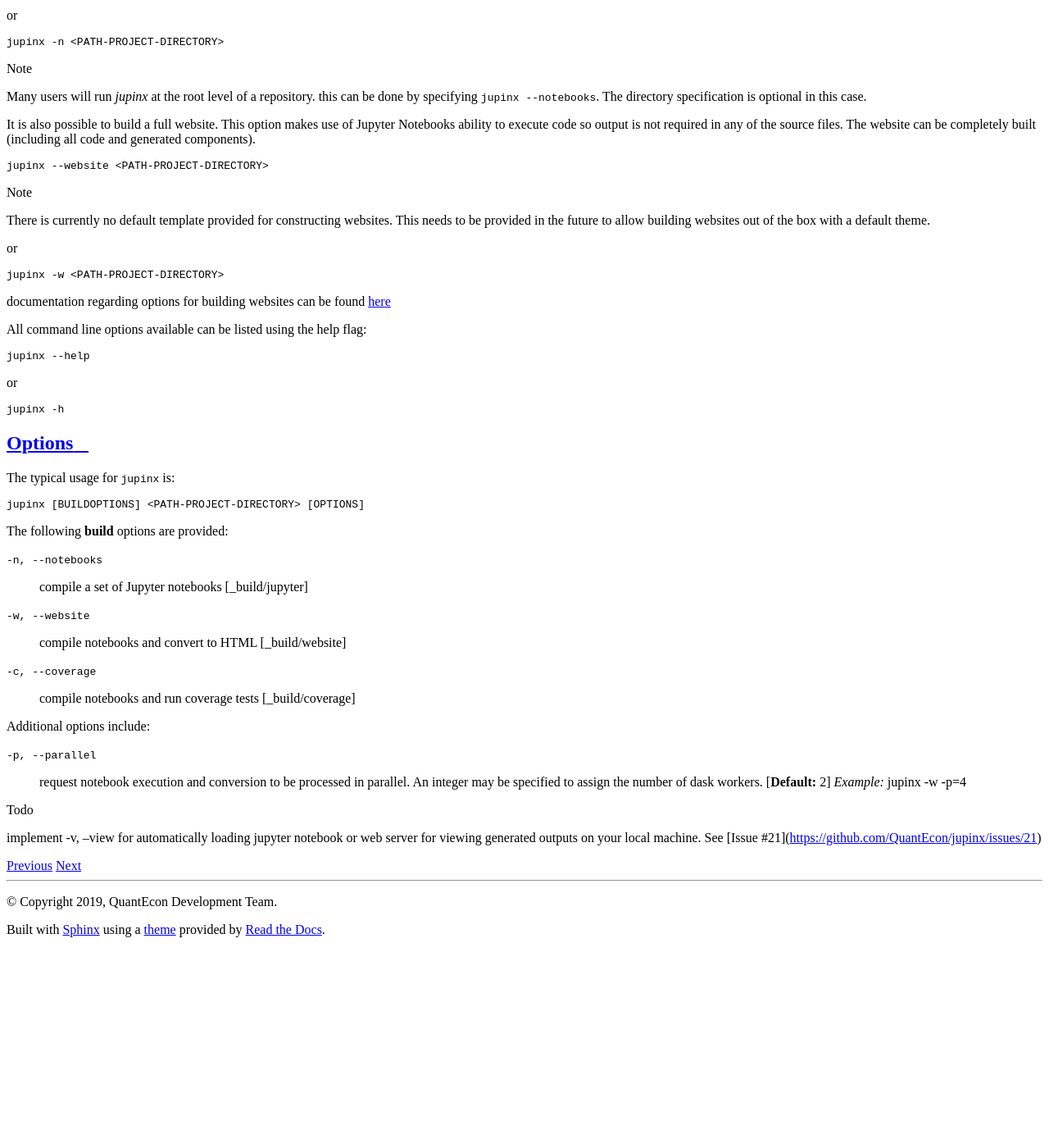
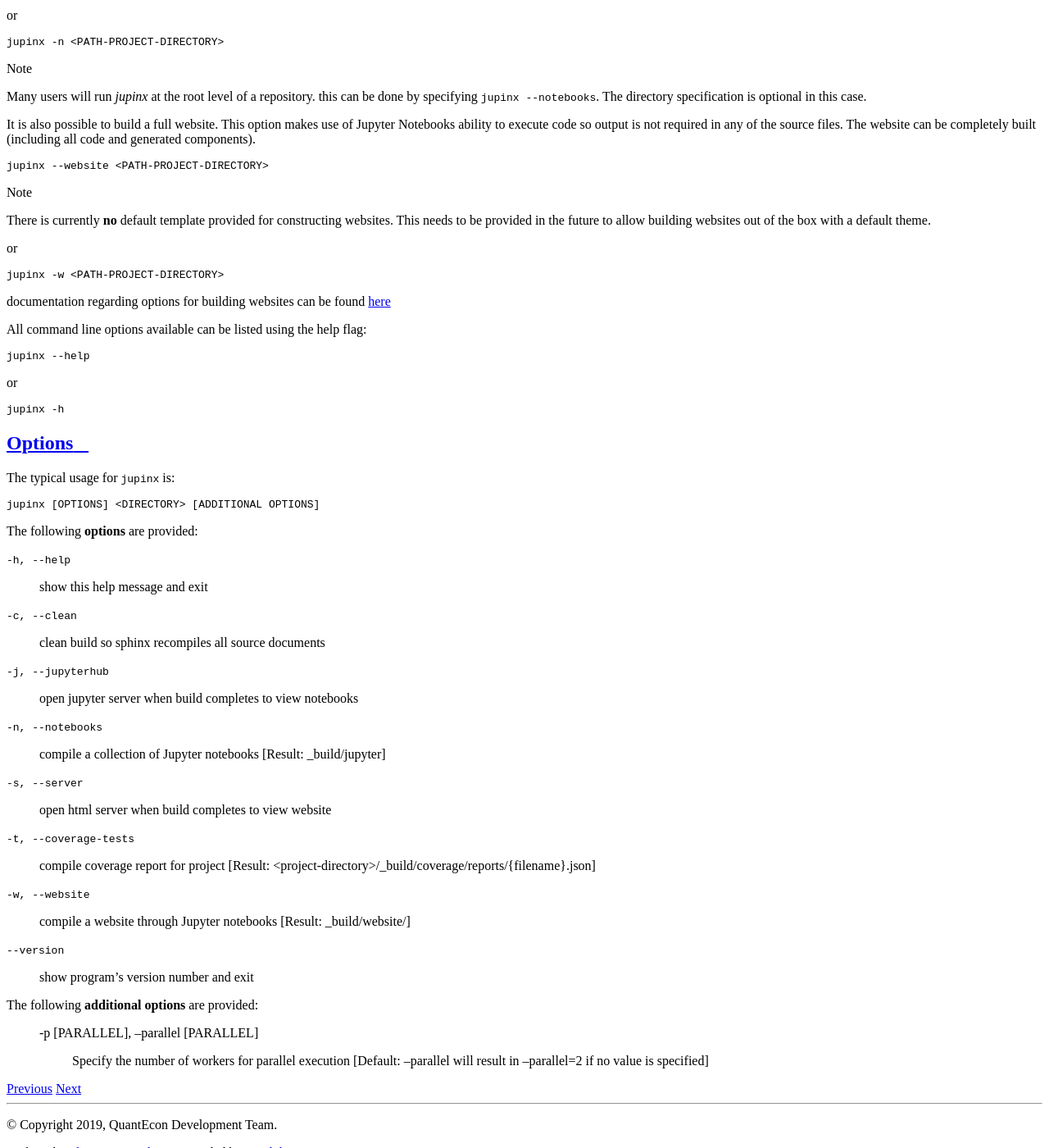
Before and after one commit to QuantEcon/jupinx, a Sphinx documentation site: the page built from docs/sphinx/jupinx.rst, in a window 1280 px wide and 1400 px high, scrolled down 895 px. Shown: the whole window at 82% size. Built offline with Sphinx 7.4.7 and the Read the Docs theme 2.0.0, drawn with Linux system fonts in a browser that asks for light colours; before the commit the page ends 2046 px from its top, so only the background shows below that.

Commit message:
adjust docs

```diff
--- a/docs/sphinx/jupinx.rst
+++ b/docs/sphinx/jupinx.rst
@@ -63,7 +63,7 @@ completely built (including all code and generated components).
 
 .. note::
 
-    There is currently no default template provided for constructing websites.
+    There is currently **no** default template provided for constructing websites.
     This needs to be provided in the future to allow building websites out of
     the box with a default theme.
 
@@ -95,28 +95,24 @@ The typical usage for ``jupinx`` is:
 
 .. code-block:: bash
 
-    jupinx [BUILDOPTIONS] <PATH-PROJECT-DIRECTORY> [OPTIONS]
+    jupinx [OPTIONS] <DIRECTORY> [ADDITIONAL OPTIONS]
 
-The following **build** options are provided:
+The following **options** are provided:
 
--n, --notebooks     compile a set of Jupyter notebooks
-                    [_build/jupyter]
--w, --website       compile notebooks and convert to HTML
-                    [_build/website]
--c, --coverage      compile notebooks and run coverage tests
-                    [_build/coverage]
+-h, --help            show this help message and exit
+-c, --clean           clean build so sphinx recompiles all source documents
+-j, --jupyterhub      open jupyter server when build completes to view notebooks
+-n, --notebooks       compile a collection of Jupyter notebooks
+                    [Result: _build/jupyter]
+-s, --server          open html server when build completes to view website
+-t, --coverage-tests  compile coverage report for project
+                    [Result: <project-directory>/_build/coverage/reports/{filename}.json]
+-w, --website         compile a website through Jupyter notebooks
+                    [Result: _build/website/]
+--version             show program's version number and exit
 
+The following **additional options** are provided:
 
-Additional options include:
-
--p, --parallel          request notebook execution and conversion
-                        to be processed in parallel. An integer
-                        may be specified to assign the number of
-                        dask workers. [**Default:** 2]
-                        *Example:* jupinx -w -p=4
-
-.. todo::
-
-    implement -v, --view for automatically loading jupyter notebook or
-    web server for viewing generated outputs on your local machine.
-    See [Issue #21](https://github.com/QuantEcon/jupinx/issues/21)
+  -p [PARALLEL], --parallel [PARALLEL]
+                        Specify the number of workers for parallel execution
+                        [Default: --parallel will result in --parallel=2 if no value is specified]
```
Also changed, not shown: docs/tutorial.md (+11 -7 lines).
